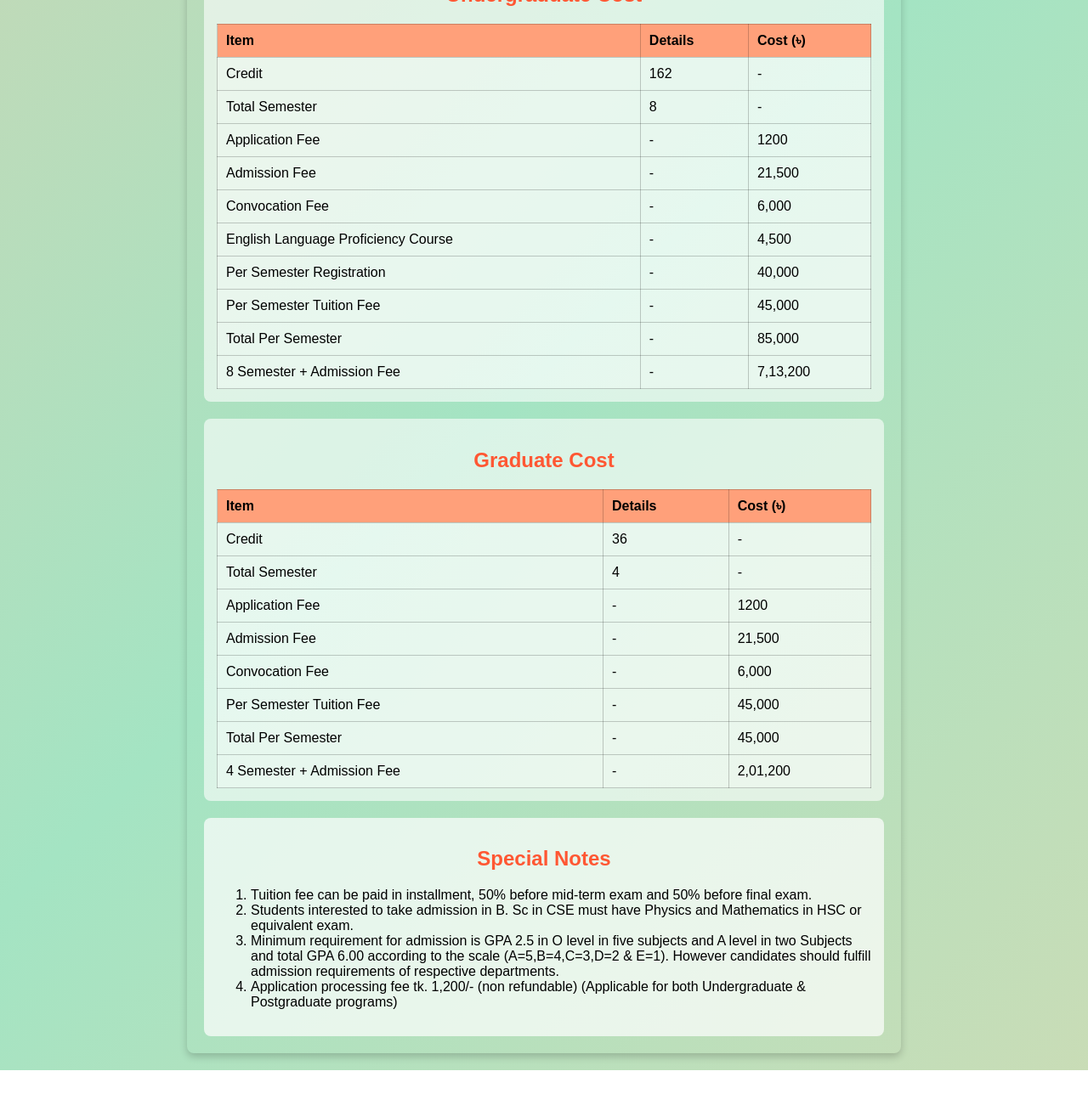
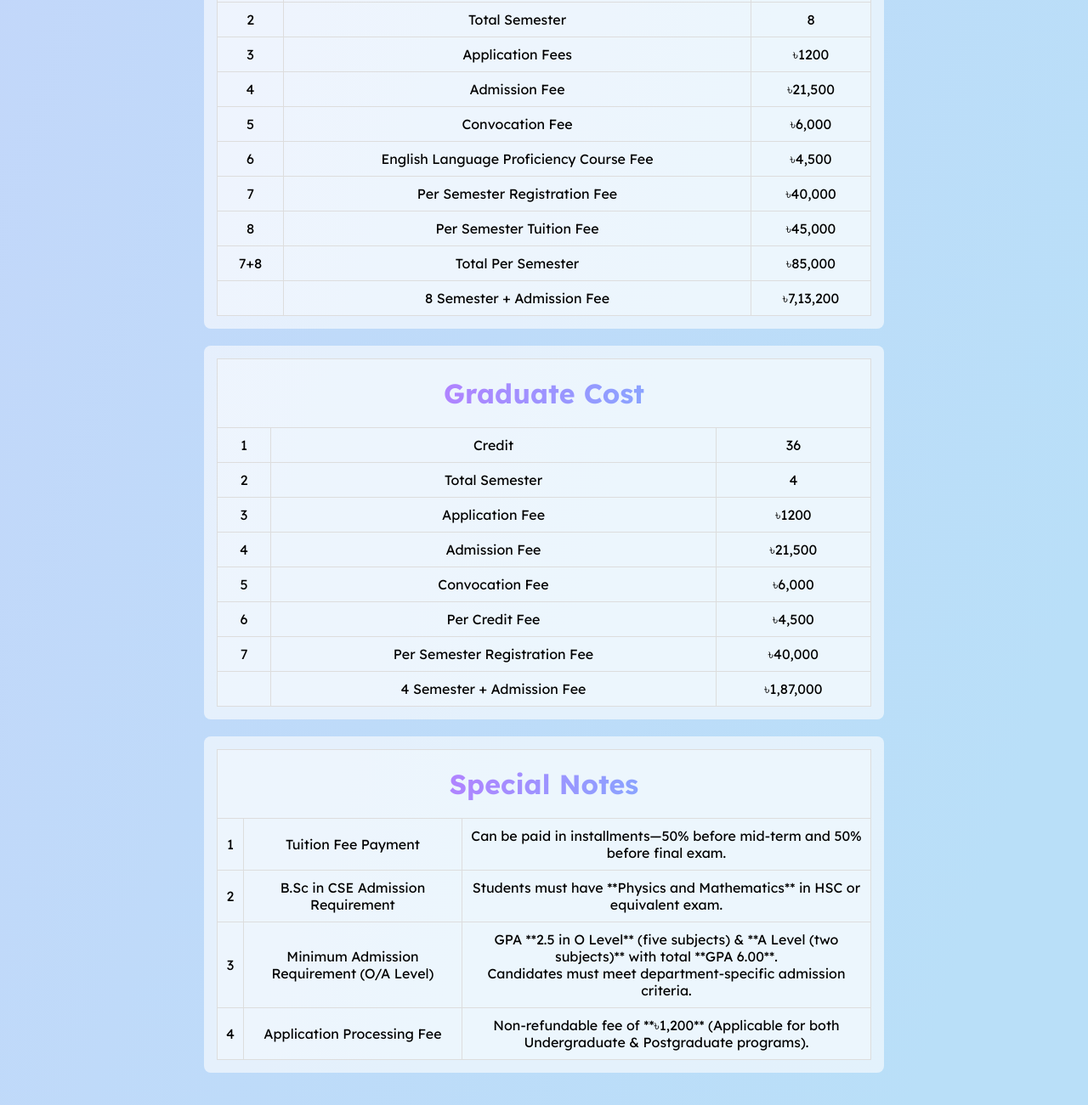
Before and after one commit to Tahiya07/Hard-code-sample, a plain HTML site: page index.html in a window 1280 px wide. Shown: the part 175-1476 px from the top of the page at 85% size. Before the commit the page ends 1435 px from the top, so only its background shows below. Drawn offline with Linux system fonts and the light colour scheme.

Commit message:
2nd commit

```diff
--- a/index.html
+++ b/index.html
@@ -5,51 +5,74 @@
     <meta name="viewport" content="width=device-width, initial-scale=1.0">
     <title>Cost Breakdown</title>
     <link rel="stylesheet" href="styling/styles.css">
+    <link rel="stylesheet" href="https://fonts.googleapis.com/css2?family=Lexend:wght@300;400;700&display=swap">
+
 </head>
 <body>
     <div class="container">
-        <h1>Program Cost Breakdown</h1>
 
         <section class="section">
-            <h2>Undergraduate Cost</h2>
             <table>
-                <tr><th>Item</th><th>Details</th><th>Cost (৳)</th></tr>
-                <tr><td>Credit</td><td>162</td><td>-</td></tr>
-                <tr><td>Total Semester</td><td>8</td><td>-</td></tr>
-                <tr><td>Application Fee</td><td>-</td><td>1200</td></tr>
-                <tr><td>Admission Fee</td><td>-</td><td>21,500</td></tr>
-                <tr><td>Convocation Fee</td><td>-</td><td>6,000</td></tr>
-                <tr><td>English Language Proficiency Course</td><td>-</td><td>4,500</td></tr>
-                <tr><td>Per Semester Registration</td><td>-</td><td>40,000</td></tr>
-                <tr><td>Per Semester Tuition Fee</td><td>-</td><td>45,000</td></tr>
-                <tr><td>Total Per Semester</td><td>-</td><td>85,000</td></tr>
-                <tr><td>8 Semester + Admission Fee</td><td>-</td><td>7,13,200</td></tr>
+              <tr>
+                <th colspan="3"><span class="gradient-text">Undergraduate Cost</span></th> <!-- This will center and expand the heading -->
+            </tr>
+
+                <tr><td>1</td><td>Credit</td><td>162</td></tr>
+                <tr><td>2</td><td>Total Semester</td><td>8</td></tr>
+                <tr><td>3</td><td>Application Fees</td><td>৳1200</td></tr>
+                <tr><td>4</td><td>Admission Fee</td><td>৳21,500</td></tr>
+                <tr><td>5</td><td>Convocation Fee</td><td>৳6,000</td></tr>
+                <tr><td>6</td><td>English Language Proficiency Course Fee</td><td>৳4,500</td></tr>
+                <tr><td>7</td><td>Per Semester Registration Fee</td><td>৳40,000</td></tr>
+                <tr><td>8</td><td>Per Semester Tuition Fee</td><td>৳45,000</td></tr>
+                <tr><td>7+8</td><td>Total Per Semester</td><td>৳85,000</td></tr>
+                <tr><td></td><td>8 Semester + Admission Fee</td><td>৳7,13,200</td></tr>
+            </table>
+          </section>
+        </section>
+        <section class="section">
+            <table>
+              <tr>
+              <th colspan="3"><span class="gradient-text">Graduate Cost</span></th> <!-- This will center and expand the heading -->
+            </tr>
+                <tr><td>1</td><td>Credit</td><td>36</td></tr>
+                <tr><td>2</td><td>Total Semester</td><td>4</td></tr>
+                <tr><td>3</td><td>Application Fee</td><td>৳1200</td></tr>
+                <tr><td>4</td><td>Admission Fee</td><td>৳21,500</td></tr>
+                <tr><td>5</td><td>Convocation Fee</td><td>৳6,000</td></tr>
+                <tr><td>6</td><td>Per Credit Fee</td><td>৳4,500</td></tr>
+                <tr><td>7</td><td>Per Semester Registration Fee</td><td>৳40,000</td></tr>
+                <tr><td></td><td>4 Semester + Admission Fee</td><td>৳1,87,000</td></tr>
             </table>
         </section>
 
         <section class="section">
-            <h2>Graduate Cost</h2>
-            <table>
-                <tr><th>Item</th><th>Details</th><th>Cost (৳)</th></tr>
-                <tr><td>Credit</td><td>36</td><td>-</td></tr>
-                <tr><td>Total Semester</td><td>4</td><td>-</td></tr>
-                <tr><td>Application Fee</td><td>-</td><td>1200</td></tr>
-                <tr><td>Admission Fee</td><td>-</td><td>21,500</td></tr>
-                <tr><td>Convocation Fee</td><td>-</td><td>6,000</td></tr>
-                <tr><td>Per Semester Tuition Fee</td><td>-</td><td>45,000</td></tr>
-                <tr><td>Total Per Semester</td><td>-</td><td>45,000</td></tr>
-                <tr><td>4 Semester + Admission Fee</td><td>-</td><td>2,01,200</td></tr>
-            </table>
-        </section>
+          <table>
+                <tr>
+                <th colspan="3"><span class="gradient-text">Special Notes</span></th>
+               </tr>
+            <tr>
+                 <td>1</td>
+                <td>Tuition Fee Payment</td>
+                <td>Can be paid in installments—50% before mid-term and 50% before final exam.</td>
+            </tr>
+            <tr>
+                <td>2</td>
+                <td>B.Sc in CSE Admission Requirement</td>
+                <td>Students must have **Physics and Mathematics** in HSC or equivalent exam.</td>
+            </tr>
+            <tr>
+                <td>3</td>
+                <td>Minimum Admission Requirement (O/A Level)</td>
+                <td>GPA **2.5 in O Level** (five subjects) & **A Level (two subjects)** with total **GPA 6.00**.<br> Candidates must meet department-specific admission criteria.</td>
+            </tr>
+            <tr>
+                <td>4</td>
+                <td>Application Processing Fee</td>
+                <td>Non-refundable fee of **৳1,200** (Applicable for both Undergraduate & Postgraduate programs).</td>
+            </tr>
+        </table>
 
-        <section class="special-notes">
-            <h2>Special Notes</h2>
-            <ol>
-                <li>Tuition fee can be paid in installment, 50% before mid-term exam and 50% before final exam.</li>
-                <li>Students interested to take admission in B. Sc in CSE must have Physics and Mathematics in HSC or equivalent exam.</li>
-                <li>Minimum requirement for admission is GPA 2.5 in O level in five subjects and A level in two Subjects and total GPA 6.00 according to the scale (A=5,B=4,C=3,D=2 & E=1). However candidates should fulfill admission requirements of respective departments.</li>
-                <li>Application processing fee tk. 1,200/- (non refundable) (Applicable for both Undergraduate & Postgraduate programs)</li>
-              </ol>
         </section>
     </div>
 </body>
--- a/styling/styles.css
+++ b/styling/styles.css
@@ -1,6 +1,6 @@
 body {
-  font-family: Arial, sans-serif;
-  background: linear-gradient(-45deg, #FFD1A4, #A4E4C3, #FFC3A0, #B2E4C0);
+  font-family: 'Lexend', sans-serif;
+  background-image: linear-gradient( 108.4deg, rgba(220,194,255,1) 6.9%, rgba(185,223,248,1) 86.5% );
   background-size: 400% 400%;
   animation: gradientAnimation 10s ease infinite;
   margin: 0;
@@ -13,7 +13,7 @@ body {
   50% { background-position: 100% 50%; }
   100% { background-position: 0% 50%; }
 }
-/* Responsive design for smaller screens */
+
 @media (max-width: 768px) {
   body {
     padding: 10px;
@@ -32,22 +32,15 @@ body {
 .container {
   max-width: 800px;
   margin: auto;
-  /* background-color: rgba(255, 255, 255, 0.8); Light transparency */
   padding: 20px;
   border-radius: 8px;
-  box-shadow: 0 4px 10px rgba(0, 0, 0, 0.2);
-}
-
-h1, h2 {
-  text-align: center;
-  color: #FF5733; /* Deep peach for contrast */
 }
 
 .section {
   margin-bottom: 20px;
   padding: 15px;
   border-radius: 8px;
-  background-color: rgba(255, 255, 255, 0.6); /*Softer transparency */
+  background-color: rgba(255, 255, 255, 0.6);
 }
 
 table {
@@ -58,13 +51,9 @@ table {
 
 th, td {
   padding: 10px;
-  text-align: left;
-  border: 1px solid rgba(0, 0, 0, 0.2);
-}
+  text-align: center;
+  border: 1px solid #ddd;
 
-th {
-  background-color: #FFA07A; /* Peach headers */
-  color: black;
 }
 
 .special-notes {
@@ -72,3 +61,25 @@ th {
   padding: 15px;
   border-radius: 8px;
 }
+.gradient-text {
+  background: linear-gradient(108.4deg, rgba(175,132,255,1) 6.9%, rgba(105,192,255,1) 86.5%);
+  background-clip: text;
+  -webkit-background-clip: text;
+  -webkit-text-fill-color: transparent;
+  display: inline-block;
+  font-weight: bold;
+  font-size: 2em;
+  text-align: center;
+  margin: 0 auto;
+  padding: 10px;
+}
+@keyframes gradientMove {
+  0% { background-position: 0% 50%; }
+  50% { background-position: 100% 50%; }
+  100% { background-position: 0% 50%; }
+}
+
+.gradient-text {
+  background-size: 200% 200%;
+  animation: gradientMove 5s ease infinite;
+}
```
Also changed, not shown: styling/script.js (deleted, +0 -15 lines), 1 other file.
